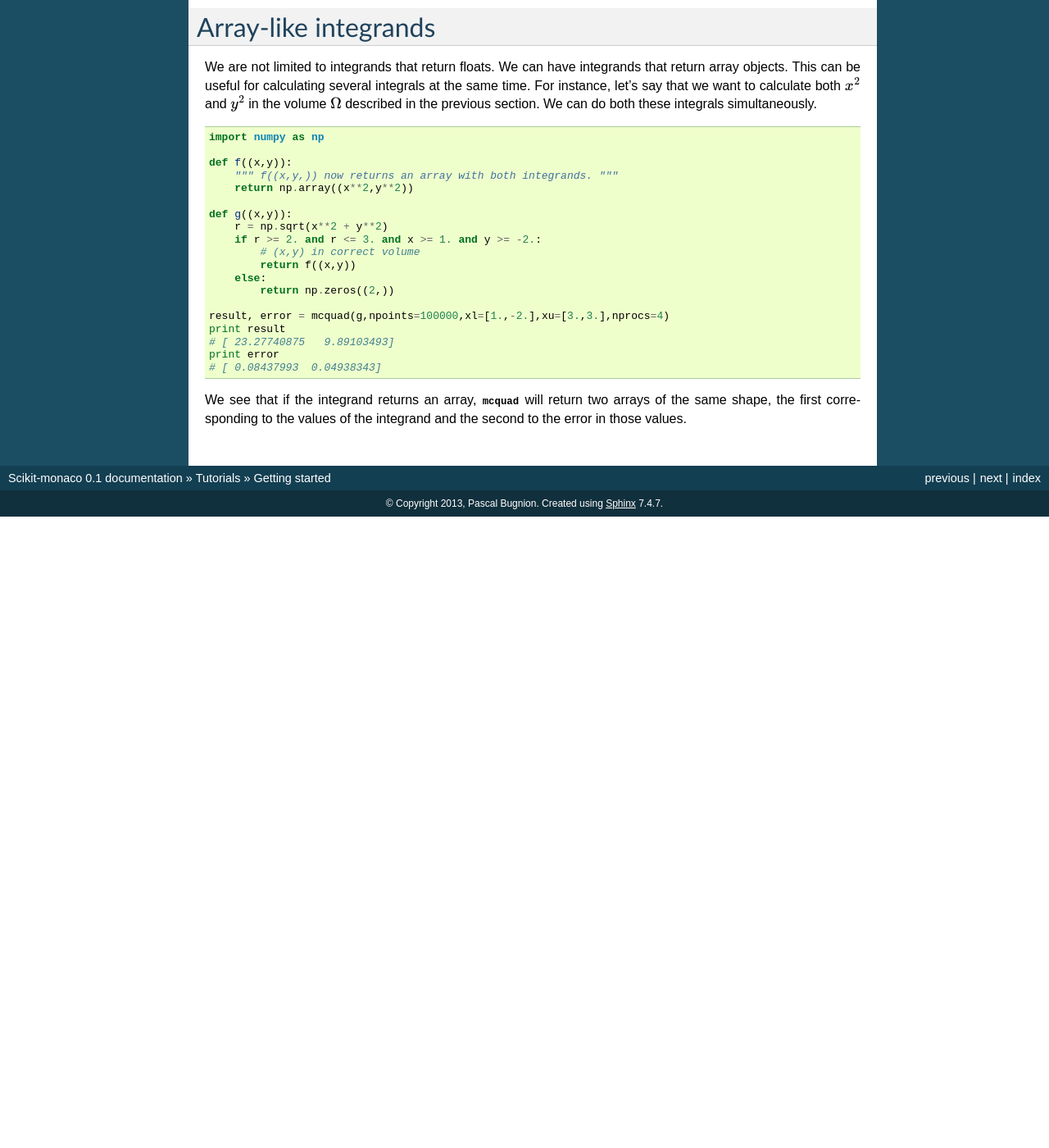
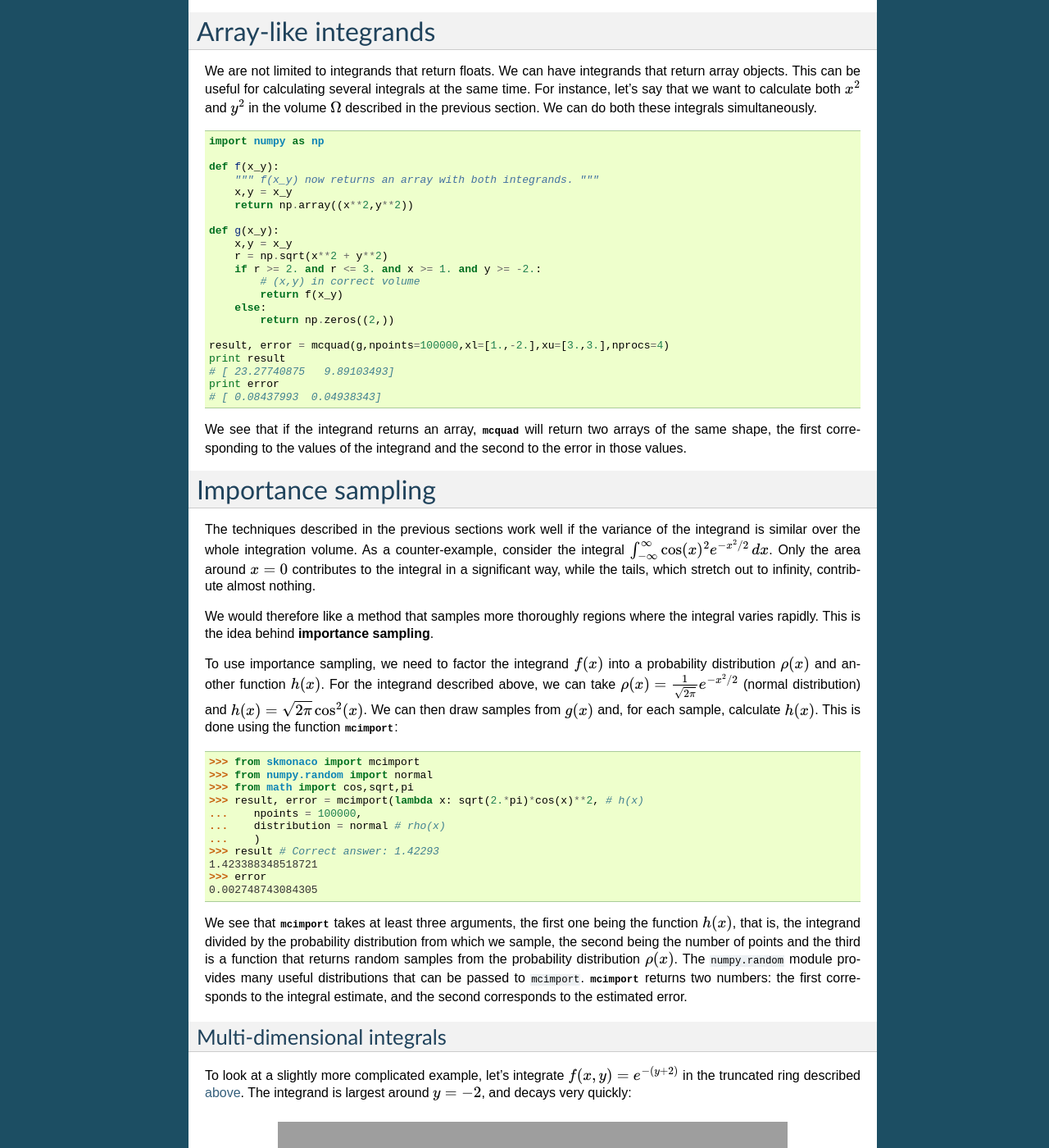
Before and after one commit to scikit-monaco/scikit-monaco, a Sphinx documentation site: the page built from doc/source/tutorials/getting_started.rst, in a window 1280 px wide and 1400 px high, scrolled down 2932 px. Shown: the whole window at 82% size. Built offline with Sphinx 7.4.7, drawn with Linux system fonts in a browser that asks for light colours; pages that are not in the unit, such as notebooks, are missing from menus; before the commit the page ends 3562 px from its top, so only the background shows below that; some of the changed text lies outside the part shown.

Commit message:
DOC: Moved importance sampling tutorial into getting_started.
The whole tutorial is now a single rst file.

```diff
--- a/doc/source/tutorials/getting_started.rst
+++ b/doc/source/tutorials/getting_started.rst
@@ -14,7 +10,7 @@ This could be computed using :func:`mcquad`.
 .. code:: python
 
     >>> from skmonaco import mcquad
-    >>> mcquad(lambda (x,y): x*y, # integrand
+    >>> mcquad(lambda x_y: x_y[0]*x_y[1], # integrand
     ...     xl=[0.,0.],xu=[1.,1.], # lower and upper limits of integration
     ...     npoints=100000 # number of points
     ...     )
@@ -47,7 +45,7 @@ product of two Gaussians with exponential factors ``alpha`` and ``beta``:
 
     >>> import numpy as np
     >>> from skmonaco import mcquad
-    >>> f = lambda (x,y),alpha,beta: np.exp(-alpha*x**2)*np.exp(-beta*y**2)
+    >>> f = lambda x_y,alpha,beta: np.exp(-alpha*x_y[0]**2)*np.exp(-beta*x_y[1]**2)
     >>> alpha = 1.0
     >>> beta = 2.0
     >>> mcquad(f,xl=[0.,0.],xu=[1.,1.],npoints=100000,args=(alpha,beta))
@@ -123,17 +121,19 @@ To give a concrete example, let's take :math:`f(x,y) = y^2`.
 
     import numpy as np
 
-    def f((x,y)):
+    def f(x_y):
+        x,y = x_y
         return y**2
 
-    def g((x,y)):
+    def g(x_y):
         """
         The integrand.
         """
+        x,y = x_y
         r = np.sqrt(x**2 + y**2)
         if r >= 2. and r <= 3. and x >= 1. and y >= -2.:
             # (x,y) in correct volume
-            return f((x,y))
+            return f(x_y)
         else:
             return 0.
 
@@ -154,15 +154,17 @@ previous section. We can do both these integrals simultaneously.
 
     import numpy as np
 
-    def f((x,y)):
-        """ f((x,y,)) now returns an array with both integrands. """
+    def f(x_y):
+        """ f(x_y) now returns an array with both integrands. """
+        x,y = x_y
         return np.array((x**2,y**2))
 
-    def g((x,y)):
+    def g(x_y):
+        x,y = x_y
         r = np.sqrt(x**2 + y**2)
         if r >= 2. and r <= 3. and x >= 1. and y >= -2.:
             # (x,y) in correct volume
-            return f((x,y))
+            return f(x_y)
         else:
             return np.zeros((2,))
 
@@ -175,3 +177,106 @@ previous section. We can do both these integrals simultaneously.
 We see that if the integrand returns an array, :func:`mcquad` will return two
 arrays of the same shape, the first corresponding to the values of the
 integrand and the second to the error in those values.
+
+Importance sampling
+===================
+
+.. currentmodule:: skmonaco
+
+The techniques described in the previous sections work well if the
+variance of the integrand is similar over the whole integration volume. As a counter-example, consider the integral :math:`\int_{-\infty}^\infty \cos(x)^2 e
+^{-x^2/2}\,dx`. Only the area around :math:`x = 0` contributes to the integral in a significant way, while the tails, which stretch out to infinity, contribute almost nothing.
+
+We would therefore like a method that samples more thoroughly regions where the integral varies rapidly. This is the idea behind **importance sampling**.
+
+To use importance sampling, we need to factor the integrand :math:`f(x)` into a probability distribution :math:`\rho(x)` and another function :math:`h(x)`. For the integrand described above, we can take :math:`\rho(x) = \frac{1}{\sqrt{2\pi}}e^{-x^2/2}` (normal distribution) and :math:`h(x) = \sqrt{2\pi}\cos^2(x)`. We can then draw samples from :math:`g(x)` and, for each sample, calculate :math:`h(x)`. This is done using the function :func:`mcimport`:
+
+.. code:: python
+
+    >>> from skmonaco import mcimport
+    >>> from numpy.random import normal
+    >>> from math import cos,sqrt,pi
+    >>> result, error = mcimport(lambda x: sqrt(2.*pi)*cos(x)**2, # h(x)
+    ...    npoints = 100000,
+    ...    distribution = normal # rho(x)
+    ...    )
+    >>> result # Correct answer: 1.42293
+    1.423388348518721
+    >>> error
+    0.002748743084305
+
+We see that :func:`mcimport` takes at least three arguments, the first one being the function :math:`h(x)`, that is, the integrand divided by the probability distribution from which we sample, the second being the number of points and the third is a function that returns random samples from the probability distribution :math:`\rho(x)`.  The ``numpy.random`` module provides many useful distributions that can be passed to ``mcimport``. :func:`mcimport` returns two numbers: the first corresponds to the integral estimate, and the second corresponds to the estimated error.
+
+Multi-dimensional integrals
+---------------------------
+
+To look at a slightly more complicated example, let's integrate :math:`f(x,y) = e^{-(y+2)}` in the truncated ring described :ref:`above <ring-figure>`. The integrand is largest around :math:`y = -2`, and decays very quickly:
+
+.. figure:: build/import_integrand.*
+    :height: 350pt
+    :align: center
+
+    :math:`e^{-(y+2)}` in the truncated ring.
+
+It makes sense to try and concentrate sample points around :math:`y = -2`. We can do this by sampling from the exponential distribution (centered about :math:`y=-2`) along `y` and uniformly along `x` (in the region :math:`1 \le x < 3`), such that :math:`\rho(x,y) = \frac{1}{2}e^{-(y+2)}`, where the pre-factor of :math:`1/2` arises from the normalisation condition on the uniform distribution along `x`. The `distribution` function that must be passed to :func:`mcimport` must take a `size` argument and return an array of shape ``(size,d)`` where `d` is the number of dimensions of the integral. This could be achieved with the following function:
+
+.. code:: python
+
+    from numpy.random import exponential, uniform
+
+    def distribution(size):
+        """
+        Return `size` (x,y) points distributed according to a uniform distribution
+        along x and an exponential distribution along y.
+        """
+        xs = uniform(size=size,low=1.0,high=3.0)
+        ys = exponential(size=size,scale=1.0) - 2.
+        return np.array((xs,ys)).T
+
+    distribution(100).shape
+    # (100,2)
+
+This is what 200 points distributed according to ``distribution`` look like. Points that fall within :math:`\Omega` are colored in red, and those that fall outside are colored in black. Evidently, points are concentrated about :math:`y = -2`, such that this region gets sampled more often.
+
+.. figure:: build/import_plot.*
+    :height: 350pt
+    :align: center
+
+The function to sample is :math:`f(x,y) = 2` (the factor of 2 cancels the ``1/(high-low)`` prefactor in the uniform distribution) if :math:`f(x,y) \in \Omega` and 0 otherwise.
+
+.. code:: python
+
+    def f(x_y):
+        """
+        The integrand.
+        """
+        x,y = x_y
+        r = np.sqrt(x**2 + y**2)
+        if r >= 2. and r <= 3. and x >= 1. and y >= -2.:
+            # (x,y) in correct volume
+            return 2.
+        else:
+            return 0.
+
+    mcimport(f,1e5,distribution,nprocs=4)
+    # (1.18178, 0.0031094848254976256)
+
+Choosing a probability distribution
+-----------------------------------
+
+Generally, it is far from obvious how to split the integrand :math:`f(x)` into a probability distribution :math:`\rho` and an integration kernel :math:`h(x)`. It can be shown [NR]_ that, optimally :math:`\rho \propto |f|`. Unfortunately, this is likely to be very difficult to sample from.
+
+The following recipe is relatively effective:
+
+1. If the integrand decays to 0 at the edge of the integration region, find a distribution that has the same rate of decay, or decays slightly slower. Thus, if, for instance, the integrand if :math:`p(x) e^{-x^2}`, where :math:`p(x)` is a polynomial, sample from a normal distribution with :math:`\sigma=1/\sqrt{2}`, or slightly less if :math:`p(x)` contains high powers that delay the onset of the exponential decay.
+
+2. Locate the mode of your distribution at the same place as the mode of the integrand.
+
+The following two cases should be avoided:
+
+1. The probability distribution should not be low in places where the integrand is large.
+
+2. Somewhat less importantly, the probability distribution should not be high in regions where the variance of the integrand is low.
+
+
+.. [NR] Press, W. H, Teutolsky, S. A., Vetterling, W. T., Flannery, B. P., Numerical Recipes, The art of scientific computing, 3rd edition, Cambridge University Press (2007).
```
Also changed, not shown: other parts of doc/source/tutorials/getting_started.rst (+3 -5 lines), doc/source/index.rst (+4 -9 lines), doc/source/tutorials/import.rst (deleted, +0 -102 lines).
